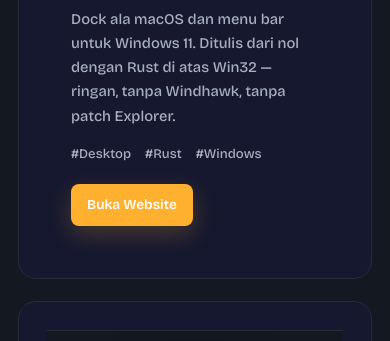
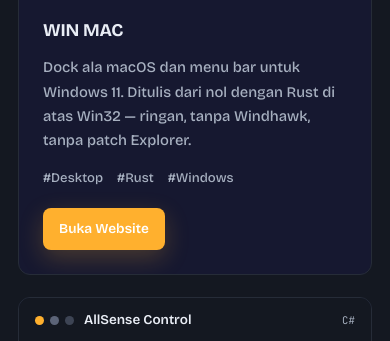
Before and after one commit to Maxodus126/Portofolio, a plain HTML site: page index.html in a window 390 px wide. Shown: the part 2709-3050 px from the top of the page. Drawn offline with nearby package versions, Linux system fonts and the light colour scheme.

Commit message:
Polish redesign: fix aria-controls, add window-chrome identity to project cards
- Fix hamburger aria-controls to nav-mobile
- Add window chrome dots + title + language label per project card
- Cards now read as application windows, not generic SaaS cards

Co-Authored-By: Claude Code <noreply@anthropic.com>

```diff
--- a/css/style.css
+++ b/css/style.css
@@ -156,10 +156,30 @@ img { display: block; max-width: 100%; }
 .project-grid { display: grid; grid-template-columns: repeat(2, 1fr); gap: 22px; }
 .project-card {
   background: var(--surface); border: 1px solid var(--line);
-  border-radius: 18px; padding: 28px; display: flex; flex-direction: column;
+  border-radius: 12px; padding: 0; display: flex; flex-direction: column;
+  overflow: hidden;
   transition: transform .2s ease, border-color .2s ease, box-shadow .2s ease;
 }
-.project-card:hover { transform: translateY(-5px); border-color: rgba(255,176,46,.4); box-shadow: 0 20px 46px rgba(0,0,0,.38); }
+.project-card:hover { transform: translateY(-4px); border-color: rgba(255,176,46,.4); box-shadow: 0 20px 46px rgba(0,0,0,.38); }
+
+/* Window chrome: identity motif dari DESIGN.md */
+.win-chrome {
+  display: flex; align-items: center; gap: 10px;
+  padding: 11px 16px;
+  background: var(--bg-soft);
+  border-bottom: 1px solid var(--line);
+}
+.win-dots { display: flex; gap: 6px; }
+.win-dot { width: 9px; height: 9px; border-radius: 50%; }
+.win-dot-1 { background: var(--accent); }
+.win-dot-2 { background: #5c6478; }
+.win-dot-3 { background: #3d4454; }
+.win-title { font-family: var(--font); font-weight: 600; font-size: .84rem; color: var(--text); }
+.win-lang {
+  margin-left: auto;
+  font-family: var(--mono); font-size: .66rem; color: var(--muted);
+  letter-spacing: .02em;
+}
 .project-thumb {
   position: relative; aspect-ratio: 16/9; overflow: hidden;
   background: var(--bg-soft);
--- a/index.html
+++ b/index.html
@@ -27,7 +27,7 @@
         <a href="#proyek">Proyek</a>
         <a href="#kontak">Kontak</a>
       </nav>
-      <button type="button" class="nav-toggle" id="nav-toggle" aria-expanded="false" aria-controls="nav-links" aria-label="Buka menu navigasi">
+      <button type="button" class="nav-toggle" id="nav-toggle" aria-expanded="false" aria-controls="nav-mobile" aria-label="Buka menu navigasi">
         <span class="nav-toggle-bar" aria-hidden="true"></span>
         <span class="nav-toggle-bar" aria-hidden="true"></span>
         <span class="nav-toggle-bar" aria-hidden="true"></span>
--- a/js/main.js
+++ b/js/main.js
@@ -55,6 +55,17 @@
     projects.forEach(function (p) {
       var card = el('article', 'project-card');
 
+      // window chrome: titik jendela + judul + label bahasa
+      var chrome = el('div', 'win-chrome');
+      var dots = el('div', 'win-dots');
+      ['win-dot win-dot-1', 'win-dot win-dot-2', 'win-dot win-dot-3'].forEach(function (c) {
+        dots.appendChild(el('span', c));
+      });
+      chrome.appendChild(dots);
+      chrome.appendChild(el('span', 'win-title', p.name));
+      chrome.appendChild(el('span', 'win-lang', p.lang));
+      card.appendChild(chrome);
+
       var thumb = el('div', 'project-thumb');
       var img = document.createElement('img');
       img.src = p.img;
@@ -68,7 +79,6 @@
       var body = el('div', 'project-body');
       var titleRow = el('div', 'project-title');
       titleRow.appendChild(el('span', null, p.name));
-      titleRow.appendChild(el('span', 'project-lang', p.lang));
       body.appendChild(titleRow);
 
       body.appendChild(el('p', 'project-desc', p.desc));
```
